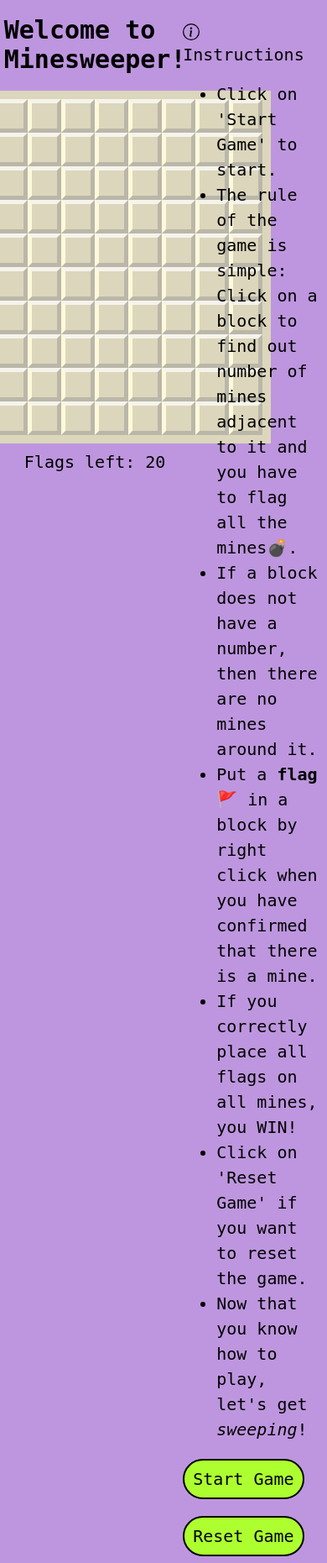
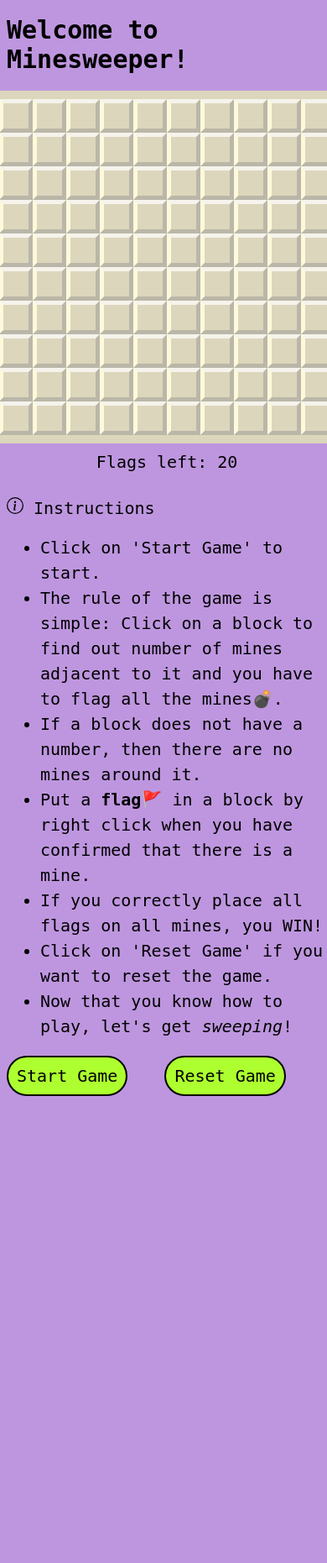
Before and after one commit to Deep310/minesweeper-game, a PHP site: page / in a window 390 px wide. Shown: the whole page at 84% size. After the commit the page ends 1305 px from the top, so only its background shows below. Run offline with PHP 8.4, Linux system fonts and the light colour scheme.

Commit message:
added media query

```diff
--- a/index.html
+++ b/index.html
@@ -34,8 +34,10 @@
                 <li>Click on 'Reset Game' if you want to reset the game.</li>
                 <li>Now that you know how to play, let's get <em>sweeping</em>!</li>
             </ul>
-            <button type="button" id="startButton">Start Game</button>
-            <button type="button" id="resetButton" onclick="javascript:history.go(0)">Reset Game</button>
+            <div class="buttons">
+                <button type="button" id="startButton">Start Game</button>
+                <button type="button" id="resetButton" onclick="javascript:history.go(0)">Reset Game</button>
+            </div>
         </div>
     </div>
 </body>
--- a/style.css
+++ b/style.css
@@ -94,9 +94,11 @@ body{
     border-radius: 30px;
     cursor: pointer;
     border: 2px solid black;
+    margin-right: 40px;
 }
 
 #resetButton{
+    margin: 20px 0;
     padding: 10px 10px;
     font-family: monospace;
     font-size: 20px;
@@ -121,3 +123,15 @@ body{
 .four, .eight{
     color: #bb41d3;
 }
+
+@media screen and (max-width: 992px){
+    .container{
+        flex-direction: column;
+    }
+    .container-left{
+        width: 100%;
+    }
+    .container-right{
+        width: 100%;
+    }
+}
```
